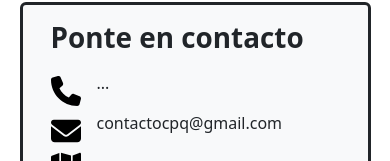
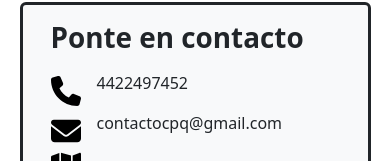
Before and after one commit to leyer96/CPQ_Web, a plain HTML site: page contact.html in a window 390 px wide. Shown: the part 698-859 px from the top of the page. Drawn offline with nearby package versions, Linux system fonts and the light colour scheme.

Commit message:
Added phone n

```diff
--- a/contact.html
+++ b/contact.html
@@ -65,7 +65,7 @@
                         <p class="fw-bold display-6">Ponte en contacto</p>
                         <div class="d-flex align-items-center flex-wrap">
                             <img src="./images/phone-solid.svg" style="width: 30px">
-                            <p class="mx-3 d-inline-block">...</p>
+                            <p class="mx-3 d-inline-block">4422497452</p>
                         </div>
                         <div class="d-flex align-items-center flex-wrap overflow-hidden">
                             <img src="./images/envelope-solid.svg" style="width: 30px">
```
